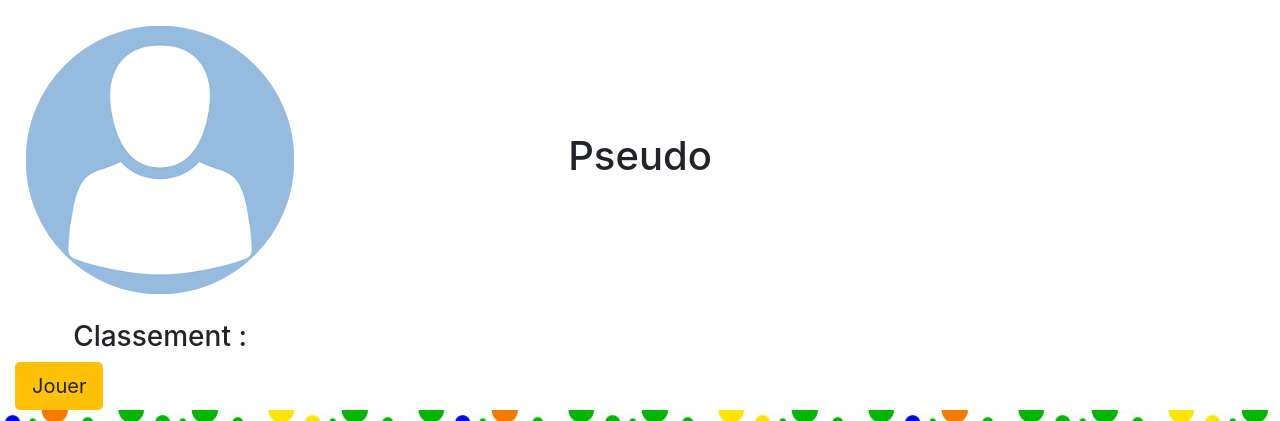
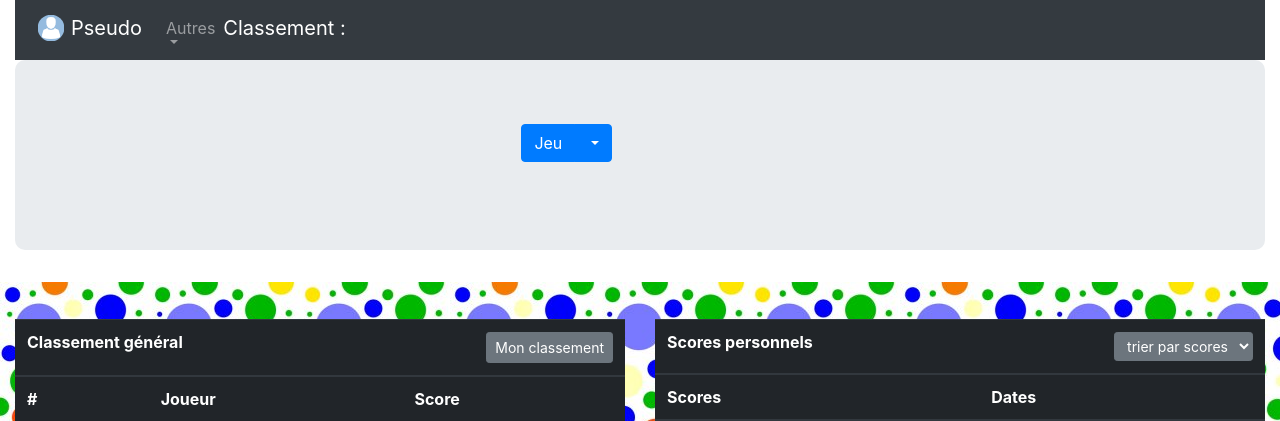
Before and after one commit to Pareom/ProjetWebDev, a PHP site: page /ProjetWebDev/compte.php in a window 1280 px wide; the page is wider, and only the part inside the window is pictured. Shown: the top 421 px of that part. Run offline with PHP 8.4, Linux system fonts and the light colour scheme; lists and menus that the app fills with data are empty.

Commit message:
un peu de design

```diff
--- a/compte.php
+++ b/compte.php
@@ -17,17 +17,58 @@
         <?php
             // put your code here
         ?>
-        <div id="head">
-            <div id="info" class="row">
-                <img src="img/avatar_test.png" class="rounded-circle col-sm-3 img-fluid" id="avatar" alt="Avatar">
-                <h1 class="col-sm-6 align-item-center" id="pseudo">Pseudo</h1>
-                <h3 class="col-sm-3" id="classement_joueur">Classement : </h3>
+            <nav class="navbar navbar-expand-sm bg-dark navbar-dark">
+                <div class="navbar-nav">
+                    <img src="img/avatar_test.png" alt="Logo" style="width:40px; height: 40px" class="rounded-circle" id="avatar">
+                    <a class="navbar-brand" href="#" id="pseudo">Pseudo</a>
+
+                    <li class="nav-item dropdown" id="navButton">
+                    <a class="nav-link dropdown-toggle" href="#" id="navbardrop" data-toggle="dropdown">
+                      Autres
+                    </a>
+                    <div class="dropdown-menu">
+                      <a class="dropdown-item" href="index.php">Déconnexion</a>
+                      <a class="dropdown-item" href="gestion.php">Gestion du compte</a>
+                    </div>
+                    </li>
+                    <a class="navbar-brand" href="#" id="classement_joueur">Classement : </a>
+                </div>
+            </nav>
+        <!---En-tête--->
+        <div id="head" class="jumbotron">
+
+            <div class="btn-group" id="jeux">
+                <button type="button" class="btn btn-primary">Jeu</button>
+                <button type="button" class="btn btn-primary dropdown-toggle" data-toggle="dropdown">
+                </button>
+                <div class="dropdown-menu">
+                  <a class="dropdown-item" href="game.php">Agar.io</a>
+                  <a class="dropdown-item" href="game.php">Paper.io</a>
+                  <a class="dropdown-item" href="game.php">Slither.io</a>
+                  <a class="dropdown-item" href="game.php">Superhex.io</a>
+                  <a class="dropdown-item" href="game.php">Splix.io</a>
+                  <a class="dropdown-item" href="game.php">Overwatch.io</a>
+                </div>
             </div>
-        <button type="button" id="jouer" class="btn btn-warning btn-primary btn-lg">Jouer</button>
         </div>
+
+        <!---Modal jeu--->
+        <div class="modal fade" id="modalJeu">
+            <div class="modal-header">
+                <h4 class="modal-title">Choisissez votre jeu !</h4>
+                <button type="button" class="close" data-dismiss="modal">×</button>
+            </div>
+            <div class="modal-body">
+            <div class="modal-footer">
+                <button type="button" class="btn btn-danger" href="game.php">Jouer !</button>
+            </div>
+            </div>
+        </div>
+
+        <!---Scores--->
         <div id="scores" class="row">
             <div class="col">
-                <table id="classement_general" class="table table-dark table-striped">
+                <table id="classement_general" class="table table-dark table-striped" data-toggle="modal" data-target="modalJeu">
                     <thead>
                         <tr>
                             <th colspan="3">
```
